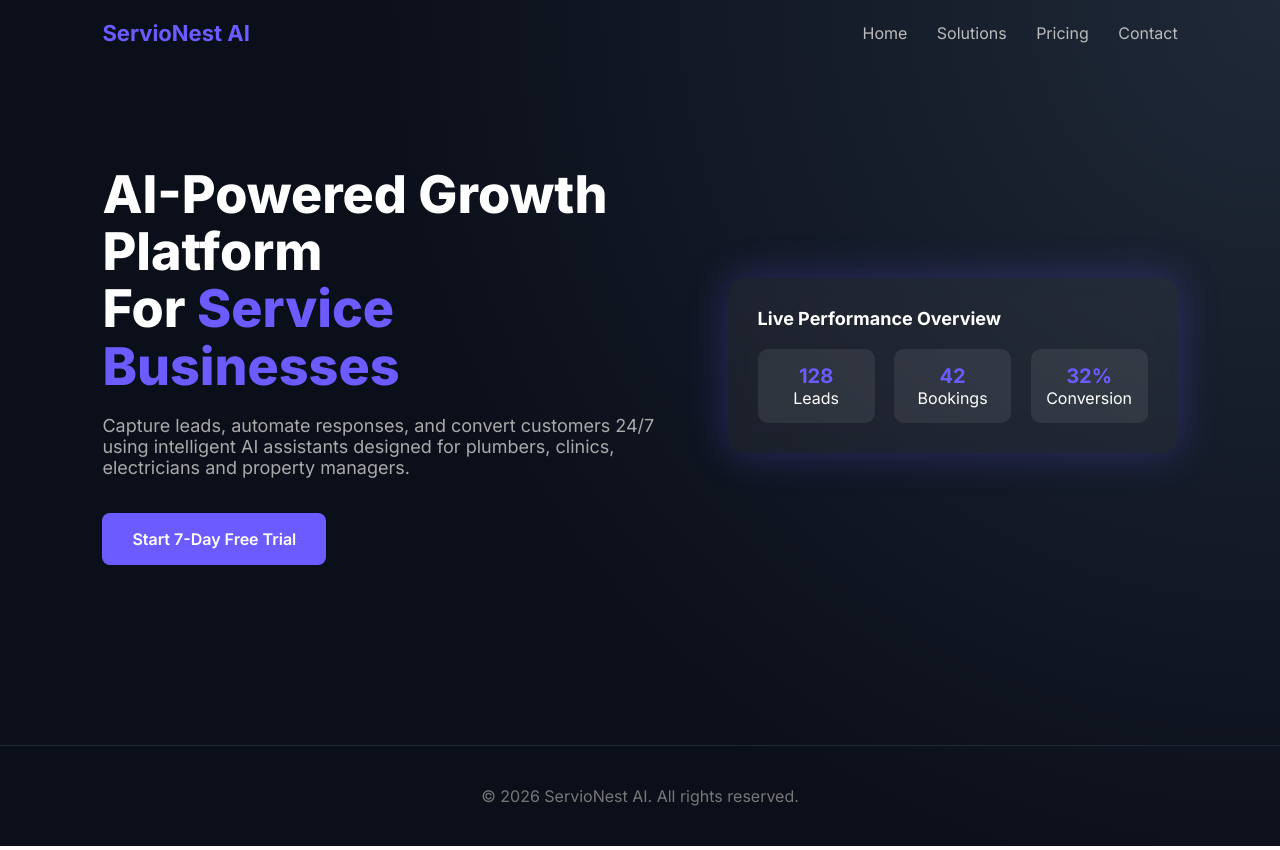
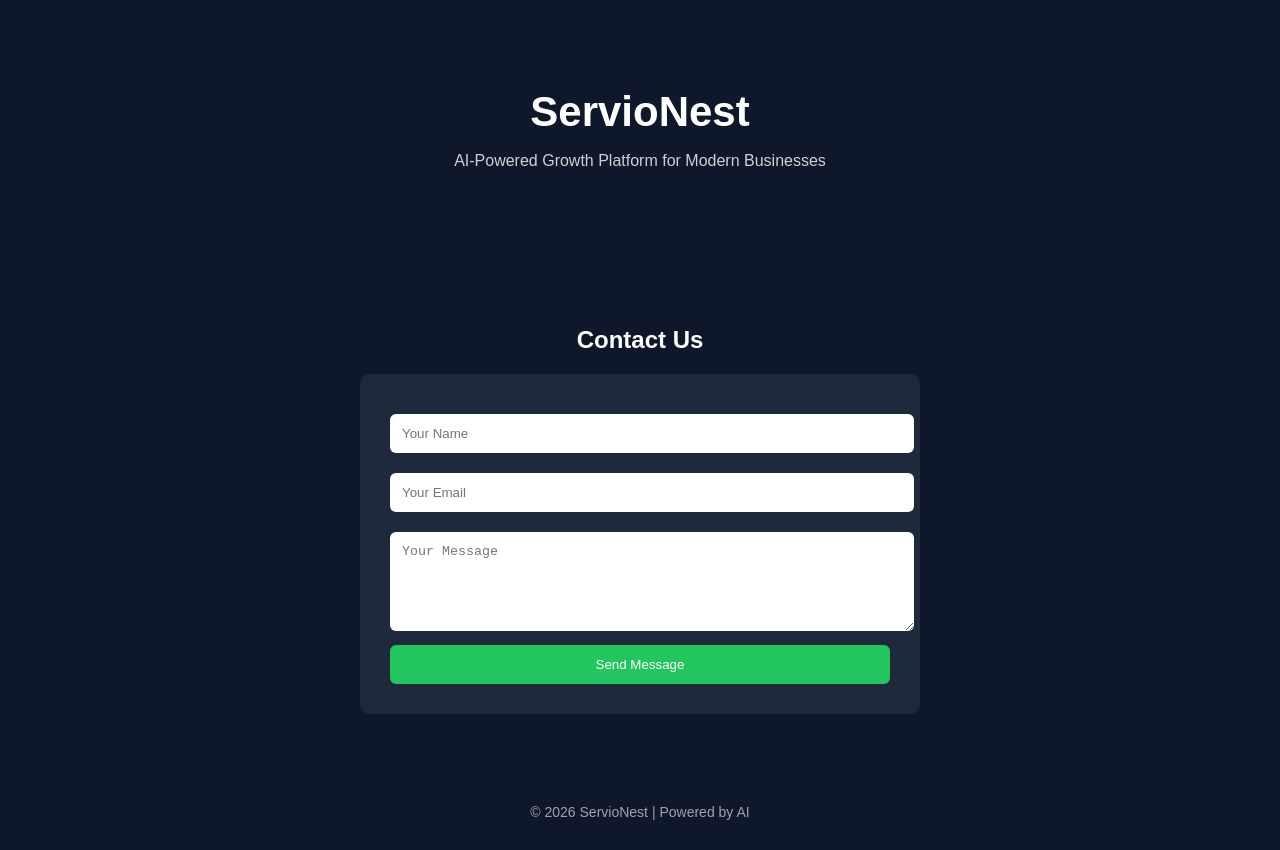
Before and after one commit to servionest/servionest, a website: page index.html in a window 1280 px wide. Drawn offline with Linux system fonts and the light colour scheme.

Commit message:
Update index.html

```diff
--- a/index.html
+++ b/index.html
@@ -1,169 +1,131 @@
 <!DOCTYPE html>
 <html lang="en">
 <head>
-<meta charset="UTF-8">
-<meta name="viewport" content="width=device-width, initial-scale=1.0">
-<title>ServioNest AI | AI Growth Platform</title>
+  <meta charset="UTF-8">
+  <title>ServioNest – AI Growth Platform</title>
+  <meta name="viewport" content="width=device-width, initial-scale=1.0">
+  <style>
+    body {
+      font-family: Arial, sans-serif;
+      margin: 0;
+      background: #0f172a;
+      color: white;
+      text-align: center;
+    }
 
-<link href="https://fonts.googleapis.com/css2?family=Inter:wght@400;600;700;800&display=swap" rel="stylesheet">
+    header {
+      padding: 60px 20px;
+    }
 
-<style>
-*{margin:0;padding:0;box-sizing:border-box;}
-body{
-  font-family:'Inter',sans-serif;
-  background: radial-gradient(circle at top right,#1f2937,#0b0f1a 60%);
-  color:white;
-}
-header{
-  display:flex;
-  justify-content:space-between;
-  align-items:center;
-  padding:20px 8%;
-}
-header h1{
-  font-size:22px;
-  font-weight:700;
-  color:#6c5cff;
-}
-nav a{
-  margin-left:25px;
-  text-decoration:none;
-  color:#bbb;
-  font-weight:500;
-  transition:.3s;
-}
-nav a:hover{color:white;}
+    h1 {
+      font-size: 42px;
+      margin-bottom: 10px;
+    }
 
-.hero{
-  display:flex;
-  align-items:center;
-  justify-content:space-between;
-  padding:100px 8%;
-  flex-wrap:wrap;
-}
-.hero-left{
-  max-width:600px;
-}
-.hero-left h2{
-  font-size:52px;
-  font-weight:800;
-  line-height:1.1;
-  margin-bottom:20px;
-}
-.hero-left span{color:#6c5cff;}
-.hero-left p{
-  font-size:18px;
-  color:#aaa;
-  margin-bottom:35px;
-}
+    p {
+      opacity: 0.8;
+    }
 
-.btn-primary{
-  background:#6c5cff;
-  color:white;
-  padding:16px 30px;
-  border-radius:8px;
-  font-weight:600;
-  text-decoration:none;
-  display:inline-block;
-  transition:.3s;
-}
-.btn-primary:hover{opacity:.9;}
+    .section {
+      padding: 60px 20px;
+    }
 
-.dashboard-card{
-  background:rgba(255,255,255,0.05);
-  backdrop-filter:blur(10px);
-  border-radius:16px;
-  padding:30px;
-  width:450px;
-  box-shadow:0 0 40px rgba(108,92,255,0.3);
-}
-.dashboard-card h3{
-  margin-bottom:15px;
-  font-size:18px;
-}
-.stats{
-  display:flex;
-  justify-content:space-between;
-  margin-top:20px;
-}
-.stat{
-  background:rgba(255,255,255,0.08);
-  padding:15px;
-  border-radius:10px;
-  width:30%;
-  text-align:center;
-}
-.stat h4{
-  font-size:20px;
-  color:#6c5cff;
-}
+    .contact-box {
+      max-width: 500px;
+      margin: auto;
+      background: #1e293b;
+      padding: 30px;
+      border-radius: 10px;
+    }
 
-footer{
-  text-align:center;
-  padding:40px 0;
-  color:#777;
-  border-top:1px solid #1f2937;
-  margin-top:80px;
-}
+    input, textarea {
+      width: 100%;
+      padding: 12px;
+      margin: 10px 0;
+      border-radius: 6px;
+      border: none;
+    }
 
-@media(max-width:900px){
-.hero{flex-direction:column;text-align:center;}
-.dashboard-card{margin-top:40px;width:100%;}
-}
-</style>
+    button {
+      background: #22c55e;
+      border: none;
+      padding: 12px 20px;
+      color: white;
+      border-radius: 6px;
+      cursor: pointer;
+      width: 100%;
+    }
+
+    button:hover {
+      background: #16a34a;
+    }
+
+    footer {
+      padding: 30px;
+      font-size: 14px;
+      opacity: 0.6;
+    }
+  </style>
 </head>
 
 <body>
 
 <header>
-<h1>ServioNest AI</h1>
-<nav>
-<a href="#">Home</a>
-<a href="#">Solutions</a>
-<a href="#">Pricing</a>
-<a href="#">Contact</a>
-</nav>
+  <h1>ServioNest</h1>
+  <p>AI-Powered Growth Platform for Modern Businesses</p>
 </header>
 
-<section class="hero">
+<section class="section">
+  <h2>Contact Us</h2>
 
-<div class="hero-left">
-<h2>AI-Powered Growth Platform<br>For <span>Service Businesses</span></h2>
-
-<p>Capture leads, automate responses, and convert customers 24/7 using intelligent AI assistants designed for plumbers, clinics, electricians and property managers.</p>
-
-<a href="https://buy.stripe.com/28EfZj0yn753fLseiWe7m01"
-   target="_blank"
-   rel="noopener noreferrer"
-   class="btn-primary">
-Start 7-Day Free Trial
-</a>
-
-</div>
-
-<div class="dashboard-card">
-<h3>Live Performance Overview</h3>
-<div class="stats">
-<div class="stat">
-<h4>128</h4>
-<p>Leads</p>
-</div>
-<div class="stat">
-<h4>42</h4>
-<p>Bookings</p>
-</div>
-<div class="stat">
-<h4>32%</h4>
-<p>Conversion</p>
-</div>
-</div>
-</div>
-
+  <div class="contact-box">
+    <form id="contact-form">
+      <input type="text" id="name" placeholder="Your Name" required>
+      <input type="email" id="email" placeholder="Your Email" required>
+      <textarea id="message" placeholder="Your Message" rows="5" required></textarea>
+      <button type="submit">Send Message</button>
+    </form>
+  </div>
 </section>
 
 <footer>
-© 2026 ServioNest AI. All rights reserved.
+  © 2026 ServioNest | Powered by AI
 </footer>
+
+<script>
+document.getElementById("contact-form").addEventListener("submit", async function(e) {
+  e.preventDefault();
+
+  const name = document.getElementById("name").value;
+  const email = document.getElementById("email").value;
+  const message = document.getElementById("message").value;
+
+  const response = await fetch("/.netlify/functions/send-email", {
+    method: "POST",
+    headers: {
+      "Content-Type": "application/json"
+    },
+    body: JSON.stringify({
+      to: "support@servionest.com",
+      subject: "New ServioNest Contact Form Message",
+      message: `
+        <strong>Name:</strong> ${name}<br>
+        <strong>Email:</strong> ${email}<br>
+        <strong>Message:</strong><br>${message}
+      `
+    })
+  });
+
+  const result = await response.json();
+
+  if (result.success) {
+    alert("Message sent successfully!");
+    document.getElementById("contact-form").reset();
+  } else {
+    alert("There was an error sending your message.");
+  }
+});
+</script>
 
 </body>
 </html>
```
